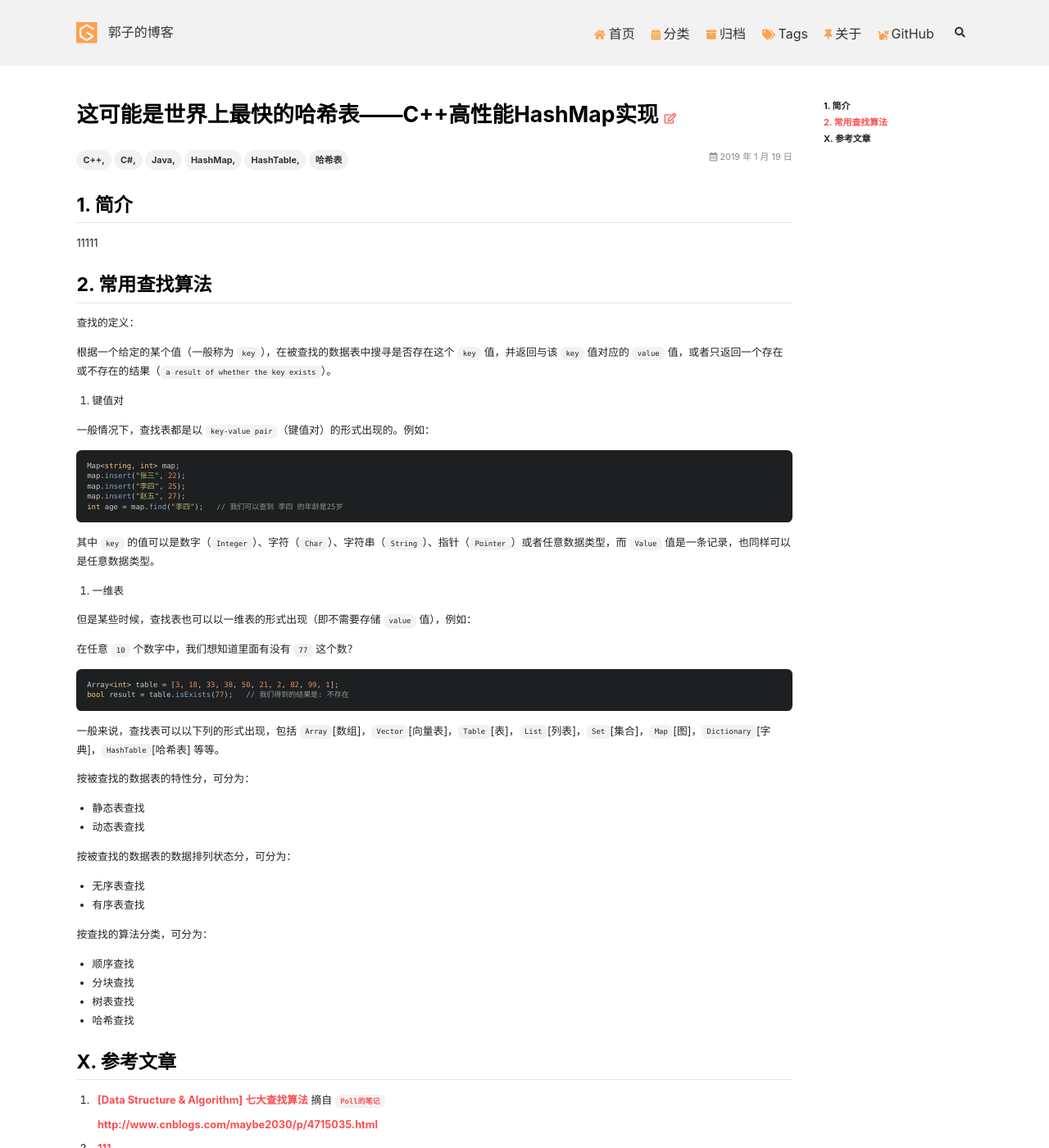
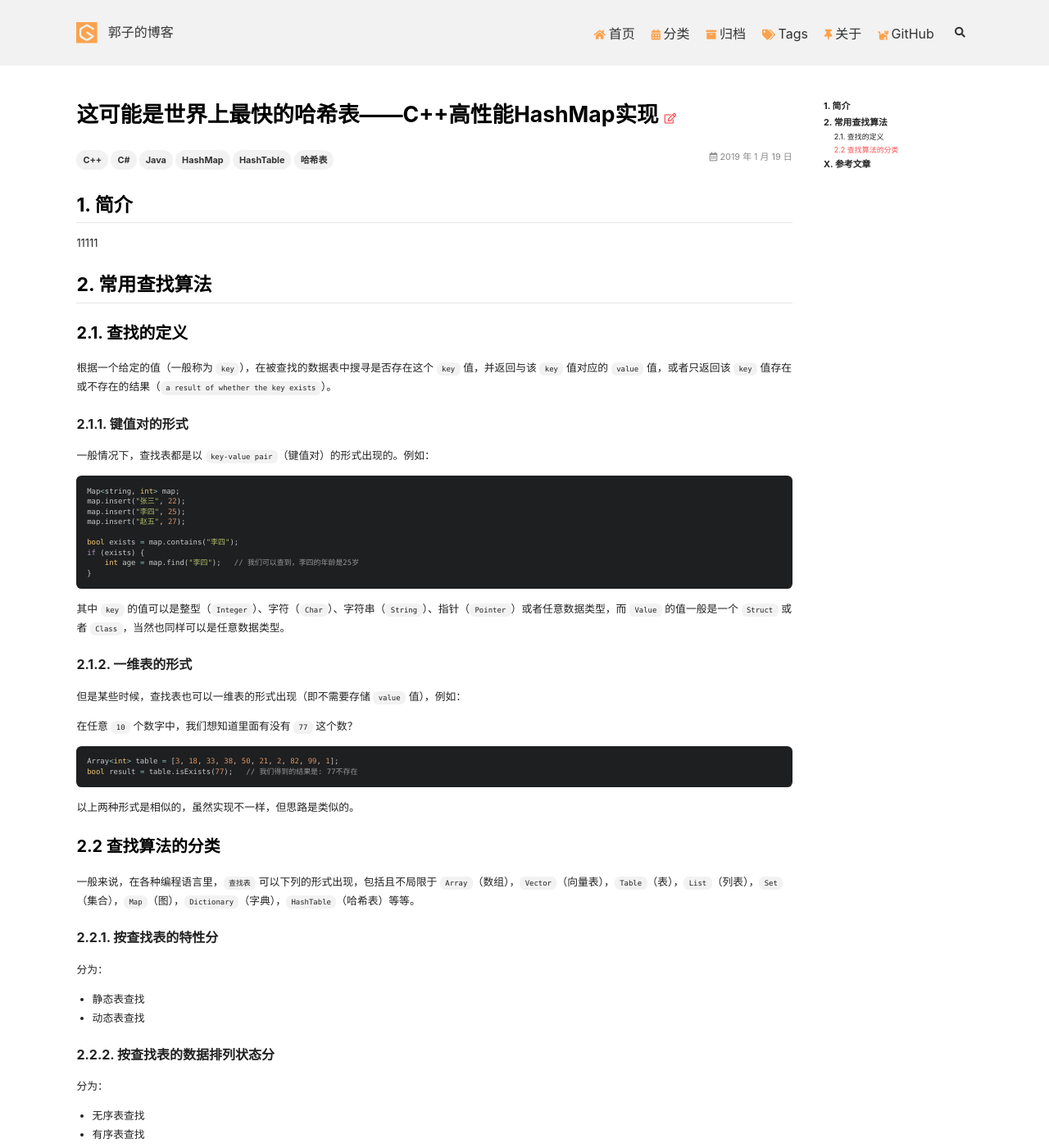
Before and after one commit to shines77/shines77.github.io, a Jekyll site: the page built from _posts/2019-01-19-A-faster-hash-map-written-by-c++.md, in a window 1280 px wide and 1400 px high. Shown: the whole window at 82% size. Built offline with Jekyll 4.4.1, drawn with Linux system fonts in a browser that asks for light colours; nearby versions of some CDN libraries; comment, search, counter and statistics services are not loaded; some of the changed text lies outside the part shown.

Commit message:
* [_post]page里的tags字段也写成列表的表示; * 更新FasterHashMap文档;
Signed-off-by: shines77 <gz_shines@msn.com>

````diff
--- a/_posts/2019-01-19-A-faster-hash-map-written-by-c++.md
+++ b/_posts/2019-01-19-A-faster-hash-map-written-by-c++.md
@@ -1,7 +1,7 @@
 ---
 title: 这可能是世界上最快的哈希表——C++高性能HashMap实现
 categories: ['c++']
-tags: C++, C#, Java, HashMap, HashTable, 哈希表
+tags: ['C++', 'C#', 'Java', 'HashMap', 'HashTable', '哈希表']
 key: page-fast-hash-map
 ---
 
@@ -11,63 +11,74 @@ key: page-fast-hash-map
 
 ## 2. 常用查找算法
 
-查找的定义：
+### 2.1. 查找的定义
 
-根据一个给定的某个值（一般称为 `key`），在被查找的数据表中搜寻是否存在这个 `key` 值，并返回与该 `key` 值对应的 `value` 值，或者只返回一个存在或不存在的结果（`a result of whether the key exists`）。
+根据一个给定的值（一般称为 `key`），在被查找的数据表中搜寻是否存在这个 `key` 值，并返回与该 `key` 值对应的 `value` 值，或者只返回该 `key` 值存在或不存在的结果（`a result of whether the key exists`）。
 
-1. 键值对
+#### 2.1.1. 键值对的形式
 
 一般情况下，查找表都是以 `key-value pair`（键值对）的形式出现的。例如：
 
-```csharp
+```cpp
 Map<string, int> map;
 map.insert("张三", 22);
 map.insert("李四", 25);
 map.insert("赵五", 27);
-int age = map.find("李四");   // 我们可以查到 李四 的年龄是25岁
+
+bool exists = map.contains("李四");
+if (exists) {
+    int age = map.find("李四");   // 我们可以查到，李四的年龄是25岁
+}
 ```
 
-其中 `key` 的值可以是数字（`Integer`）、字符（`Char`）、字符串（`String`）、指针（`Pointer`）或者任意数据类型，而 `Value` 值是一条记录，也同样可以是任意数据类型。
+其中 `key` 的值可以是整型（`Integer`）、字符（`Char`）、字符串（`String`）、指针（`Pointer`）或者任意数据类型，而 `Value` 的值一般是一个 `Struct` 或者 `Class`，当然也同样可以是任意数据类型。
 
-2. 一维表
+#### 2.1.2. 一维表的形式
 
-但是某些时候，查找表也可以以一维表的形式出现（即不需要存储 `value` 值），例如：
+但是某些时候，查找表也可以一维表的形式出现（即不需要存储 `value` 值），例如：
 
 在任意 `10` 个数字中，我们想知道里面有没有 `77` 这个数？
 
-```csharp
+```cpp
 Array<int> table = [3, 18, 33, 38, 50, 21, 2, 82, 99, 1];
-bool result = table.isExists(77);   // 我们得到的结果是: 不存在
+bool result = table.isExists(77);   // 我们得到的结果是: 77不存在
 ```
 
+以上两种形式是相似的，虽然实现不一样，但思路是类似的。
 
+### 2.2 查找算法的分类
 
-一般来说，查找表可以以下列的形式出现，包括 `Array`[数组]，`Vector`[向量表]，`Table`[表]，`List`[列表]，`Set`[集合]，`Map`[图]，`Dictionary`[字典]，`HashTable`[哈希表] 等等。
+一般来说，在各种编程语言里，`查找表` 可以下列的形式出现，包括且不局限于 `Array`（数组），`Vector`（向量表），`Table`（表），`List`（列表），`Set`（集合），`Map`（图），`Dictionary`（字典），`HashTable`（哈希表）等等。
 
-按被查找的数据表的特性分，可分为：
+#### 2.2.1. 按查找表的特性分
+
+分为：
 
 * 静态表查找
 * 动态表查找
 
-按被查找的数据表的数据排列状态分，可分为：
+#### 2.2.2. 按查找表的数据排列状态分
+
+分为：
 
 * 无序表查找
 * 有序表查找
 
-按查找的算法分类，可分为：
+#### 2.2.3. 按查找的算法分
+
+分为：
 
 * 顺序查找
 * 分块查找
 * 树表查找
 * 哈希查找
 
-
 ## X. 参考文章
 
-1. [[Data Structure & Algorithm] 七大查找算法](http://www.cnblogs.com/maybe2030/p/4715035.html) 摘自 [`Poll的笔记`](http://www.cnblogs.com/maybe2030)
+1. [《[Data Structure & Algorithm] 七大查找算法》](http://www.cnblogs.com/maybe2030/p/4715035.html) 摘自 [`Poll的笔记`](http://www.cnblogs.com/maybe2030)
 
     [http://www.cnblogs.com/maybe2030/p/4715035.html](http://www.cnblogs.com/maybe2030/p/4715035.html)
 
-2. [111](222)
+2. [《常用查找算法》](http://codingxiaxw.cn/2017/01/14/66-leetcode-find/) 摘自 [`codingXiaxw's blog`](http://codingxiaxw.cn)
 
-    [111](222)
+    [http://codingxiaxw.cn/2017/01/14/66-leetcode-find/](http://codingxiaxw.cn/2017/01/14/66-leetcode-find/)
````
Also changed, not shown: _posts/2018-06-01-header-image.md (+1 -1 lines), _posts/2018-07-01-welcome.md (+1 -1 lines), _posts/2019-01-17-test-comment.md (+1 -1 lines).
